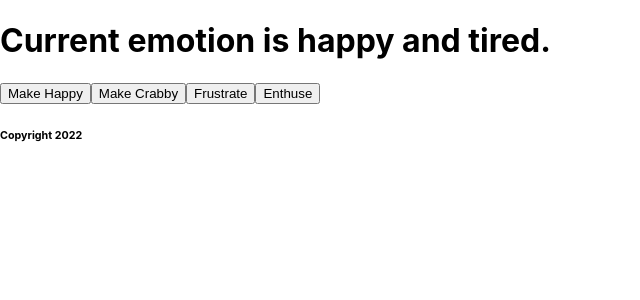
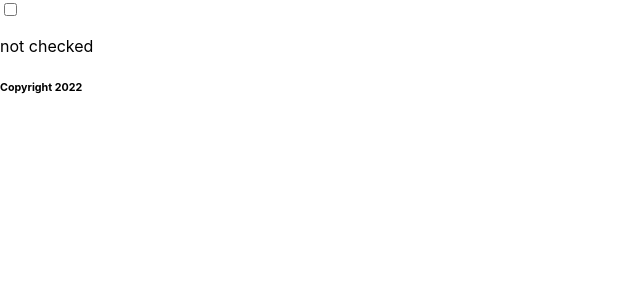
Before and after one commit to bbj/LkReact-1-ReactJsEssentialTraining, a React (Create React App) app: page / in a window 1280 px wide. Shown: the top 300 px of the page, without its empty margins (0-640 px from the left). Built offline with nearby package versions, Linux system fonts and the light colour scheme.

Commit message:
4.5. Incorporating useReducer

```diff
--- a/src/App.js
+++ b/src/App.js
@@ -1,37 +1,19 @@
-import React, { useState, useEffect } from "react";
+import React, { useState, useReducer } from "react";
 import "./App.css";
 
 function App() {
-  const [emotion, setEmotion] = useState('happy');
-  const [secondary, setSecondary] = useState('tired');
-
-  // used to implement side-effect related to component render, not rendering itself
-  // generally to console log, fetch data ...
-  useEffect(() => {
-    console.log(`It's ${emotion} around here!`);
-  }, [emotion]);
-  //called the 'dependency array', if empty, useEffect() called 1 time at first render.
-  // [emotion]: useEffect() called every time emotion state changes
-  useEffect(() => {
-    console.log(`It's ${secondary} around here!`);
-  }, [secondary]);
-
+  const [checked, toggle] = useReducer(
+    (checked) => !checked, //reducer: take current state and return new state
+    false
+  );
 
   return (
     <>
-      <h1>Current emotion is {emotion} and {secondary}.</h1>
-      <button onClick={() => setEmotion('happy')}>
-        Make Happy
-      </button>
-      <button onClick={() => setSecondary('crabby')}>
-        Make Crabby
-      </button>
-      <button onClick={() => setEmotion('frustrated')}>
-        Frustrate
-      </button>
-      <button onClick={() => setEmotion('enthusiastic')}>
-        Enthuse
-      </button>
+      <input
+        type="checkbox"
+        value={checked}
+        onChange={toggle} />
+      <p>{checked ? "checked" : "not checked"}</p>
     </>
   );
 }
```
